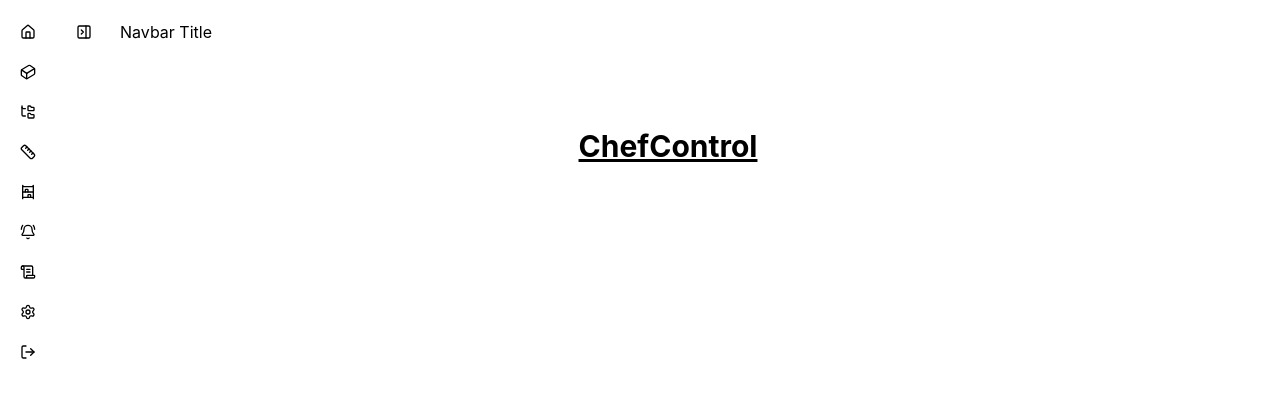
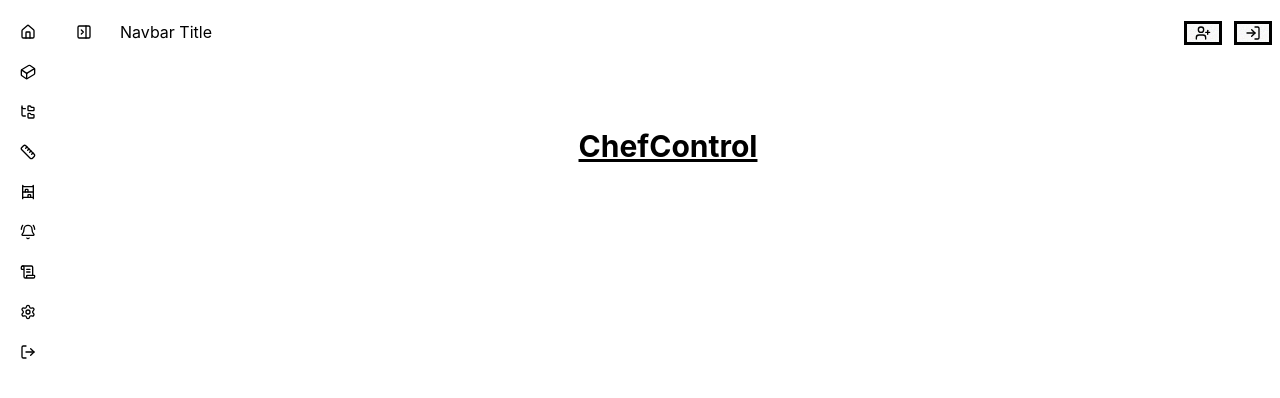
Before and after one commit to cheffcontroldev/chefcontrol, a React (Vite) app: page / in a window 1280 px wide. Shown: the top 398 px of the page. Built offline with nearby package versions, Linux system fonts and the light colour scheme.

Commit message:
feat: add authentication UI components and pages
- Add Register and Login buttons to SidebarNavBar
- Create LoginPage.tsx with login form
- Create RegisterPage.tsx with registration form
- Prepare auth flow for multi-tenant restaurant system

```diff
--- /dev/null
+++ b/src/pages/LoginPage.tsx
@@ -0,0 +1,3 @@
+export default function LoginPage() {
+  return <div>LoginPage</div>;
+}
--- /dev/null
+++ b/src/pages/RegisterPage.tsx
@@ -0,0 +1,3 @@
+export default function RegisterPage() {
+  return <div>RegisterPage</div>;
+}
--- a/src/shared/components/SidebarNavBar.tsx
+++ b/src/shared/components/SidebarNavBar.tsx
@@ -1,15 +1,25 @@
-import { PanelRightClose } from 'lucide-react';
+import { PanelRightClose, UserPlus, LogIn } from 'lucide-react';
 
 export default function SidebarNavBar() {
   return (
-    <nav className="navbar w-full bg-base-300">
-      <label htmlFor="my-drawer-4" aria-label="open sidebar" className="btn btn-square btn-ghost">
-        {/* Sidebar toggle icon */}
-        <div>
+    <nav className="navbar w-full bg-base-300 flex justify-between">
+      <div className="flex items-center justify-items-start">
+        <label htmlFor="my-drawer-4" aria-label="open sidebar" className="btn btn-square btn-ghost">
+          {/* Sidebar toggle icon */}
           <PanelRightClose className="my-1.5 inline-block size-4" />
-        </div>
-      </label>
-      <div className="px-4">Navbar Title</div>
+        </label>
+        <div className="px-4">Navbar Title</div>
+      </div>
+      <div className="space-x-3">
+        <button className="btn btn-xs btn-primary">
+          <UserPlus className="size-4" />
+          <span className="hidden">Registrarse</span>
+        </button>
+        <button className="btn btn-xs btn-secondary">
+          <LogIn className="size-4" />
+          <span className="hidden">Iniciar sesión</span>
+        </button>
+      </div>
     </nav>
   );
 }
```
